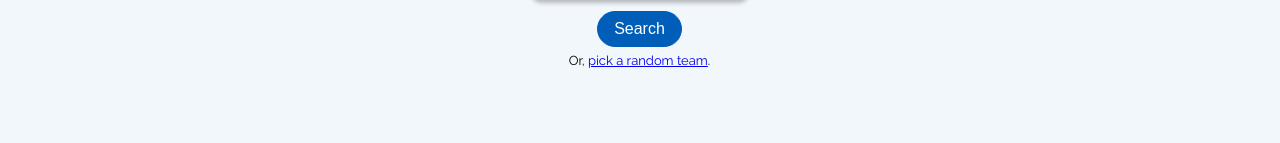
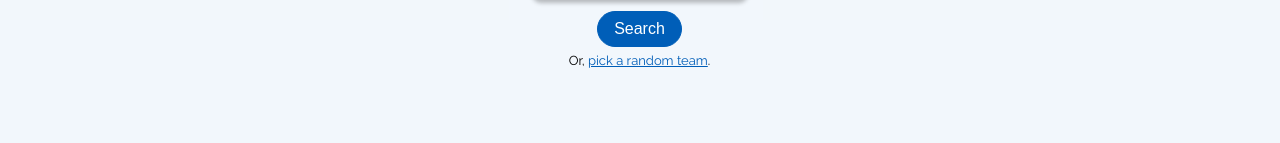
Before and after one commit to mccleskeyc/ncaa, a React (Create React App) app: page / in a window 1280 px wide. Shown: the part 489-632 px from the top of the page. Built offline with nearby package versions, Linux system fonts and the light colour scheme.

Commit message:
made randomizer text more cohesive with branding

```diff
--- a/src/App.css
+++ b/src/App.css
@@ -137,3 +137,7 @@ th {
   border: 1 px solid white;
   color: #005EB8;
 }
+
+.random-text{
+  color: #005EB8;
+}
--- a/src/Components/Home.js
+++ b/src/Components/Home.js
@@ -12,7 +12,7 @@ export class Home extends Component {
                     <Search />
                     <div className="randomizer">
 
-                        Or, <a href="#">pick a random team</a>.
+                        Or, <a href="#" className="random-text">pick a random team</a>.
                     </div>
                 </div>
         </div>
```
